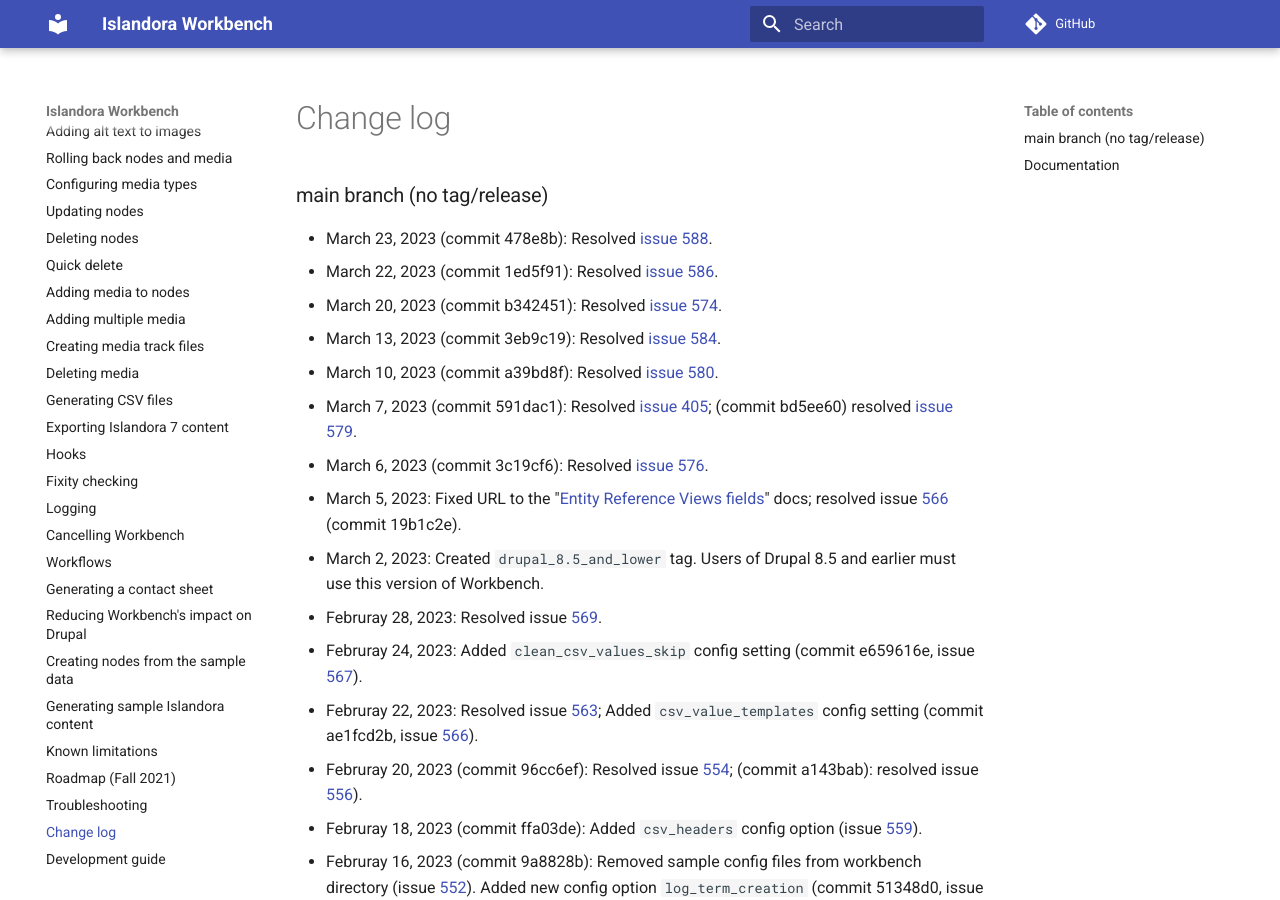
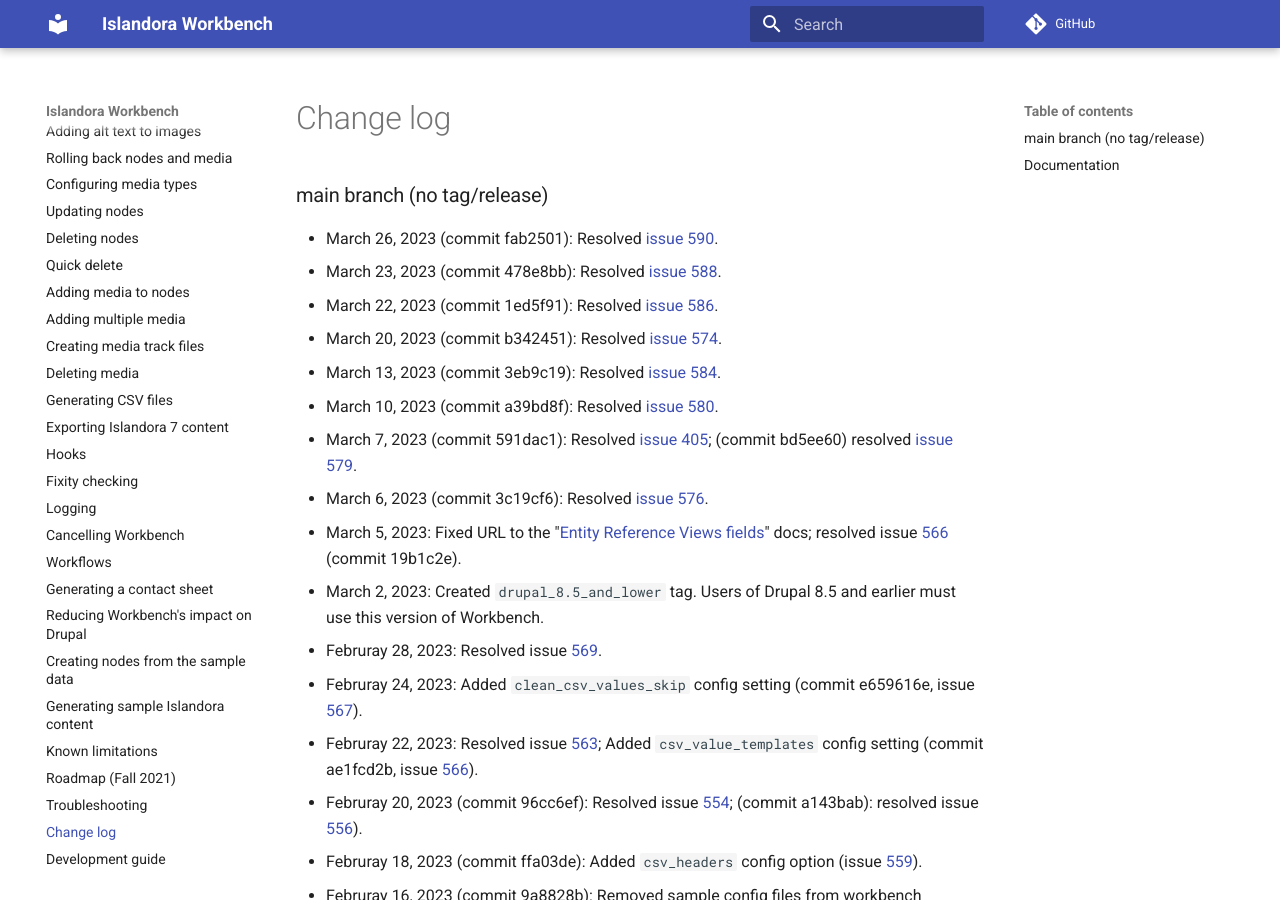
Before and after one commit to mjordan/islandora_workbench_docs, an MkDocs documentation site: the page built from docs/changelog.md, in a window 1280 px wide and 900 px high. Built offline with MkDocs 1.6.1 and Material for MkDocs 9.7.7, drawn with Linux system fonts in a browser that asks for light colours; comment, search, counter and statistics services are not loaded; some of the changed text lies outside the part shown.

```diff
--- a/docs/changelog.md
+++ b/docs/changelog.md
@@ -1,6 +1,7 @@
 ### main branch (no tag/release)
 
-* March 23, 2023 (commit 478e8b): Resolved [issue 588](https://github.com/mjordan/islandora_workbench/issues/588).
+* March 26, 2023 (commit fab2501): Resolved [issue 590](https://github.com/mjordan/islandora_workbench/issues/590).
+* March 23, 2023 (commit 478e8bb): Resolved [issue 588](https://github.com/mjordan/islandora_workbench/issues/588).
 * March 22, 2023 (commit 1ed5f91): Resolved [issue 586](https://github.com/mjordan/islandora_workbench/issues/586).
 * March 20, 2023 (commit b342451): Resolved [issue 574](https://github.com/mjordan/islandora_workbench/issues/574).
 * March 13, 2023 (commit 3eb9c19): Resolved [issue 584](https://github.com/mjordan/islandora_workbench/issues/584).
@@ -53,6 +54,7 @@
 
 ### Documentation
 
+* March 23, 2023: Updated "[Configuration](/islandora_workbench_docs/configuration/)" and "[Base fields](/islandora_workbench_docs/fields/#base-fields)."
 * March 23, 2023: Updated "[Assigning URL aliases](/islandora_workbench_docs/aliases/)."
 * March 13, 2023: Updated "[Exporting Islandora 7 content](/islandora_workbench_docs/exporting_islandora_7_content/)."
 * March 7, 2023: Updated "[How Workbench cleans your input data](/islandora_workbench_docs/preparing_data/#how-workbench-cleans-your-input-data)"; updated "[Checking configuration and input data](/islandora_workbench_docs/check/)".
```
Also changed, not shown: docs/configuration.md (+1 -1 lines), docs/fields.md (+2 -1 lines).
